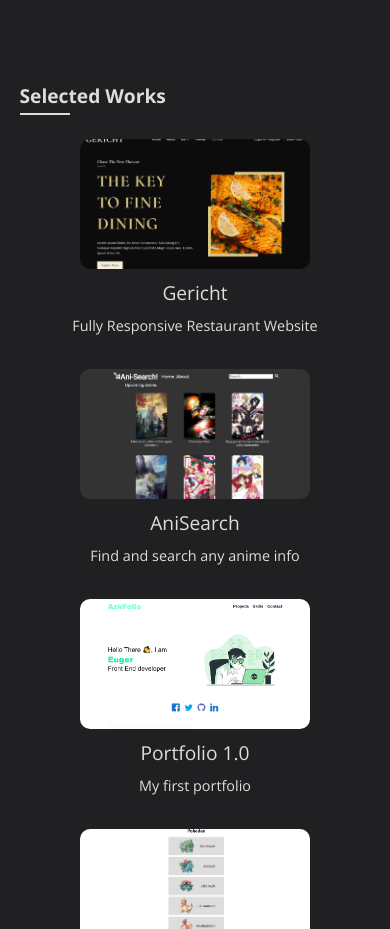
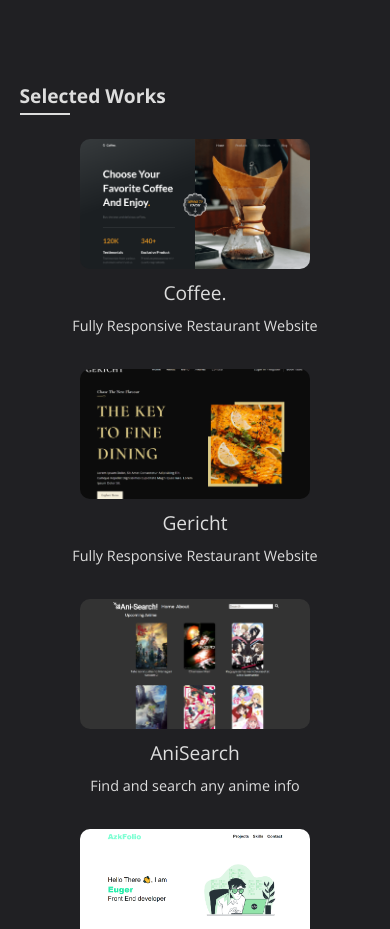
Before and after one commit to NewbieAsofToday/my-portfolio, a Next.js app: page / in a window 390 px wide. Shown: the part 1220-2149 px from the top of the page. Built offline with nearby package versions, Linux system fonts and the light colour scheme.

Commit message:
added new project

```diff
--- a/components/Projects/projectData.js
+++ b/components/Projects/projectData.js
@@ -1,61 +1,80 @@
 export const projectList = [
   {
     id: 1,
+    title: "Coffee.",
+    about:
+      "On this project I worked with React.JS. This project is mobile responsive. It is also a Single Page Application. As for the styling in this project I used CSS BEM model method to write my CSS. This project is a restaurant website with good UI/UX. ",
+    tags: ["html & css", "javascript", "Responsive"],
+    demo: "https://ccoffee.netlify.app/",
+    github: "https://github.com/NewbieAsofToday/anime-app-search",
+    image: "/coffee.png",
+    short: "Fully Responsive Restaurant Website",
+  },
+  {
+    id: 2,
     title: "Gericht",
     about:
-      "This a restaurant website built with React JS. It is completely mobile responsive. As for the styling in this project I used CSS BEM model method to write my CSS. This project uses react hooks such as useState, useRef and useEffects. ",
-    tags: ["React JS"],
+      "On this project I worked with React.JS. This project is mobile responsive. It is also a Single Page Application. As for the styling in this project I used CSS BEM model method to write my CSS. This project is a restaurant website with good UI/UX. ",
+    tags: ["html & css", "javascript", "React.JS", "Responsive"],
     demo: "http://gerichtgericht.netlify.app/",
     github: "https://github.com/NewbieAsofToday/anime-app-search",
     image: "/restaurant.png",
     short: "Fully Responsive Restaurant Website",
   },
   {
-    id: 2,
+    id: 3,
     title: "AniSearch",
     about:
-      "This is an anime website where you can find or search info about any anime. This project is built with ReactJS that uses an external API to display data.This project uses react hooks such as useState and useEffects. I used styled-components for styling.",
-    tags: ["ReactJs", "External API"],
+      "An anime application where you can find or search info about any anime using Jikan API. This project is built with ReactJS that uses an external API to display data.This app uses hooks such as useState and useEffects.",
+    tags: [
+      "html & css",
+      "javascript",
+      "React.JS",
+      "Responsive",
+      "external api",
+    ],
+
     demo: "http://ani-search.netlify.app/",
     github: "https://github.com/NewbieAsofToday/anime-app-search",
     image: "/anim.png",
     short: "Find and search any anime info",
   },
   {
-    id: 3,
+    id: 4,
     title: "Portfolio 1.0",
     about:
-      "This is a project built with ReactJS that uses an API to display data.This project uses react hooks such as useState and useEffects. I also used styled-components for styling.",
-    tags: ["React JS", "styled-components"],
+      "This is my first portfolio made with React.JS. It is mobile responsive. I used netlify to deploy and host the site. ",
+    tags: ["html & css", "javascript", "React.JS", "Responsive"],
     demo: "https://azkfolio.netlify.app/",
     github: "https://github.com/NewbieAsofToday/anime-app-search",
     image: "/portfolio.png",
     short: "My first portfolio",
   },
   {
-    id: 4,
+    id: 5,
     title: "Pokedex",
     about:
-      "This is a project built with ReactJS that uses an API to display data.This project uses react hooks such as useState and useEffects. I also used styled-components for styling.",
-    tags: ["ReactJs", "styled-components"],
+      "A pokedex app that list all 150 kanto pokemon. This is a project built with ReactJS that uses an API to display data.This project uses react hooks such as useState and useEffects.",
+    tags: ["React.JS", "external api"],
+
     demo: "https://pokedex-newbieasoftoday.vercel.app/",
     github: "https://github.com/NewbieAsofToday/anime-app-search",
     image: "/pokedex.png",
     short: "Pokedex pulling data from external API",
   },
   {
-    id: 5,
+    id: 6,
     title: "Pepsi Landing Page",
-    about:
-      "This is a project built with ReactJS that uses an API to display data.This project uses react hooks such as useState and useEffects. I also used styled-components for styling.",
-    tags: ["ReactJs", "styled-components"],
+    about: "A pepsi landing page made with HTML,CSS, Javascript. idk",
+    tags: ["html & css", "javascript"],
+
     demo: "https://6206b130c1c3ff29190c41cb--azkpepsi.netlify.app/",
     github: "https://github.com/NewbieAsofToday/anime-app-search",
     image: "/pepsi.png",
     short: "Pepsi Landing Page",
   },
   {
-    id: 6,
+    id: 7,
     title: "Tesla Clone",
     about: "This is a project built with ReactJS and styled-components.",
     tags: ["ReactJs", "styled-components"],
@@ -65,7 +84,7 @@ export const projectList = [
     short: "Under Construction",
   },
   {
-    id: 7,
+    id: 8,
     title: "Ani-Search v.2",
     about:
       "This is a project built with ReactJS that uses an API to display data.This project uses react hooks such as useState and useEffects. I also used styled-components for styling.",
--- a/theme/Theme.js
+++ b/theme/Theme.js
@@ -5,7 +5,7 @@ export const lightTheme = {
 };
 export const darkTheme = {
   body: "rgb(240, 231, 219)",
-  fontColor: "#333",
+  fontColor: "#000",
 };
 export const GlobalStyles = createGlobalStyle`
 body{
```
Also changed, not shown: pages/details/DetailsPage.module.css (+31 -9 lines), pages/details/[id].js (+16 -12 lines), public/coffee.png (added), 1 other file (tests, documents, lock files or other folders).
